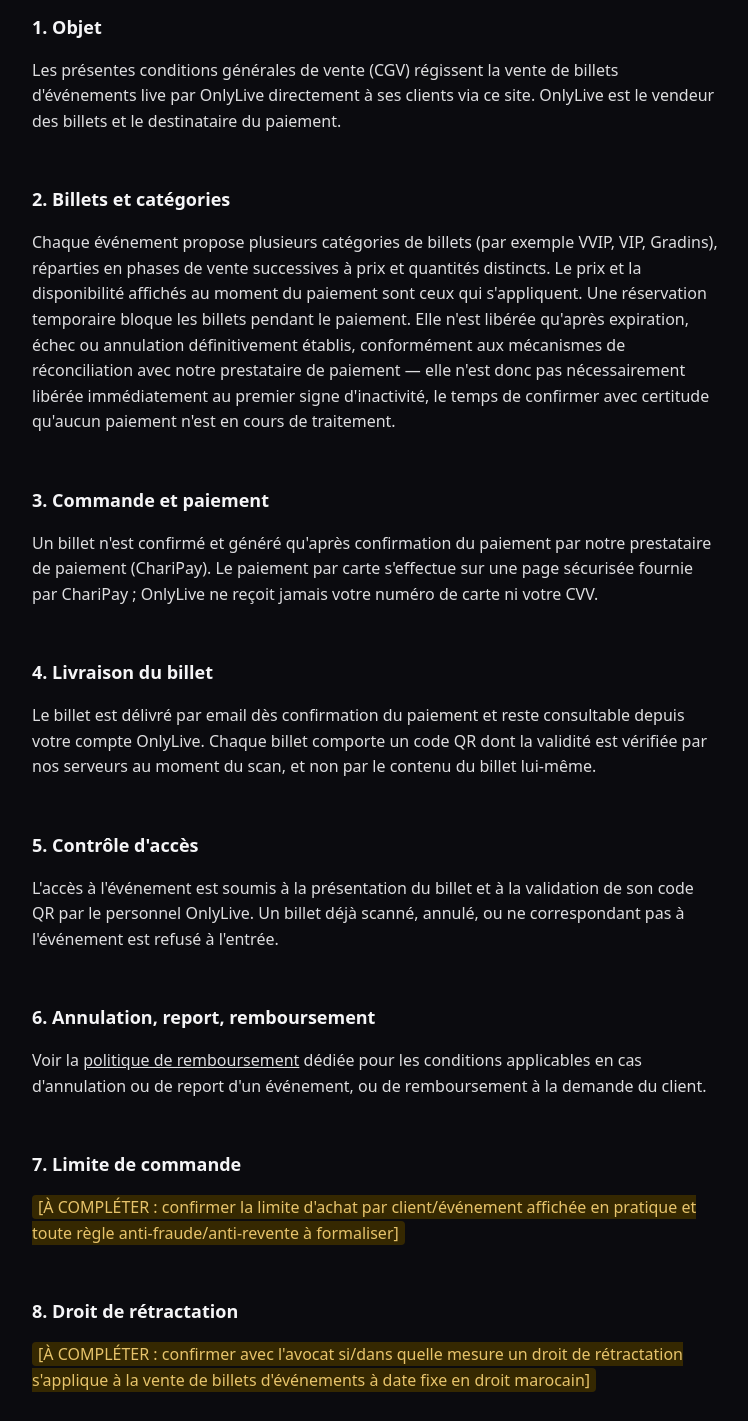
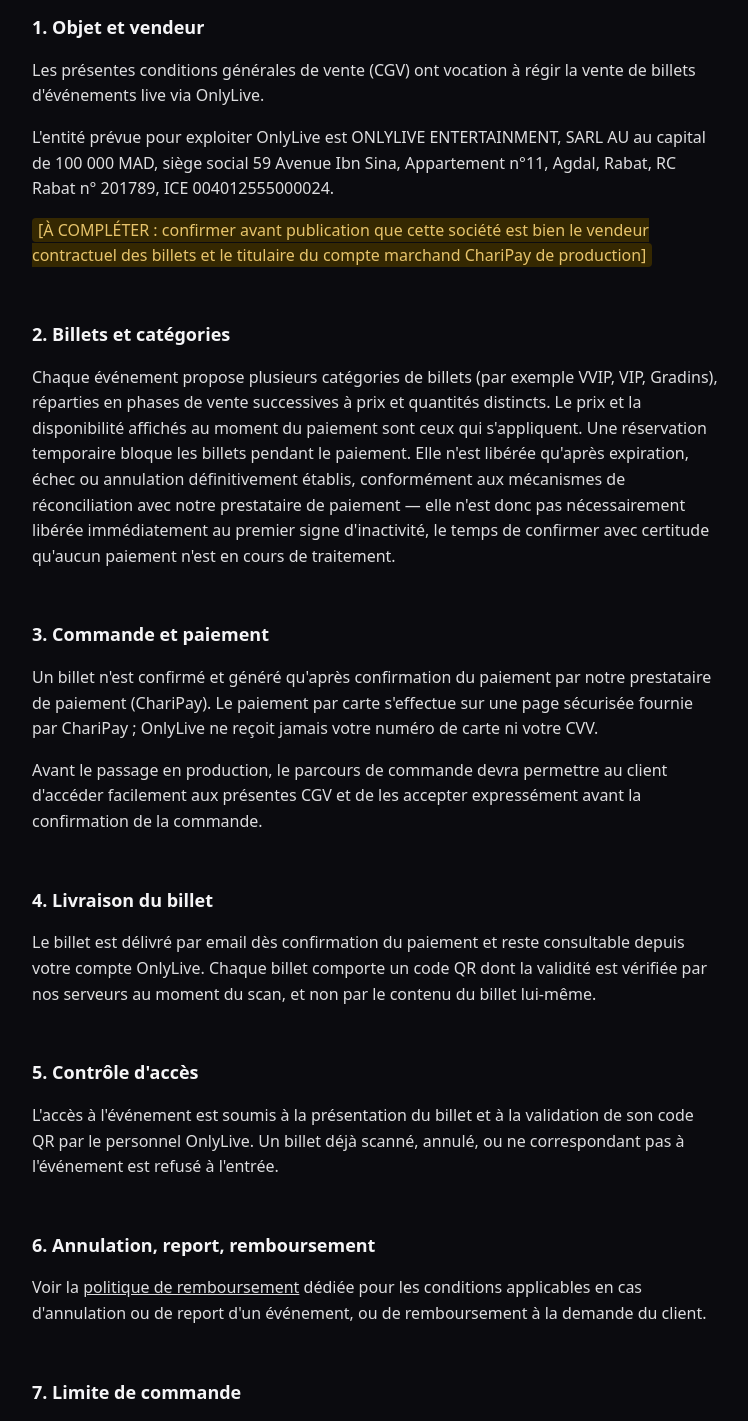
Before and after one commit to EL-Bied-Ali/OnlyLive-Events, a Next.js app: page /legal/conditions-generales in a window 1280 px wide. Shown: the part 380-1801 px from the top of the page, without its empty margins (264-1012 px from the left). Built offline with nearby package versions, Linux system fonts and the light colour scheme.

Commit message:
Prefill CGV with confirmed company and consumer-law points

```diff
--- a/app/(marketing)/legal/conditions-generales/page.tsx
+++ b/app/(marketing)/legal/conditions-generales/page.tsx
@@ -16,11 +16,21 @@
       title="Conditions générales de vente"
       updatedNote="Brouillon — non publié."
     >
-      <Section heading="1. Objet">
+      <Section heading="1. Objet et vendeur">
         <p>
-          Les présentes conditions générales de vente (CGV) régissent la vente de billets
-          d&apos;événements live par OnlyLive directement à ses clients via ce site. OnlyLive est
-          le vendeur des billets et le destinataire du paiement.
+          Les présentes conditions générales de vente (CGV) ont vocation à régir la vente de
+          billets d&apos;événements live via OnlyLive.
+        </p>
+        <p>
+          L&apos;entité prévue pour exploiter OnlyLive est ONLYLIVE ENTERTAINMENT, SARL AU au
+          capital de 100 000 MAD, siège social 59 Avenue Ibn Sina, Appartement n°11, Agdal, Rabat,
+          RC Rabat n° 201789, ICE 004012555000024.
+        </p>
+        <p>
+          <ToFill>
+            confirmer avant publication que cette société est bien le vendeur contractuel des
+            billets et le titulaire du compte marchand ChariPay de production
+          </ToFill>
         </p>
       </Section>
 
@@ -31,8 +41,8 @@
           prix et la disponibilité affichés au moment du paiement sont ceux qui s&apos;appliquent.
           Une réservation temporaire bloque les billets pendant le paiement. Elle n&apos;est
           libérée qu&apos;après expiration, échec ou annulation définitivement établis,
-          conformément aux mécanismes de réconciliation avec notre prestataire de paiement —
-          elle n&apos;est donc pas nécessairement libérée immédiatement au premier signe
+          conformément aux mécanismes de réconciliation avec notre prestataire de paiement — elle
+          n&apos;est donc pas nécessairement libérée immédiatement au premier signe
           d&apos;inactivité, le temps de confirmer avec certitude qu&apos;aucun paiement n&apos;est
           en cours de traitement.
         </p>
@@ -44,6 +54,11 @@
           prestataire de paiement (ChariPay). Le paiement par carte s&apos;effectue sur une page
           sécurisée fournie par ChariPay ; OnlyLive ne reçoit jamais votre numéro de carte ni votre
           CVV.
+        </p>
+        <p>
+          Avant le passage en production, le parcours de commande devra permettre au client
+          d&apos;accéder facilement aux présentes CGV et de les accepter expressément avant la
+          confirmation de la commande.
         </p>
       </Section>
 
@@ -82,9 +97,15 @@
 
       <Section heading="8. Droit de rétractation">
         <p>
+          La loi marocaine n° 31-08 prévoit à son article 42 un régime particulier pour les
+          prestations de loisirs fournies à une date ou selon une périodicité déterminée : les
+          articles 36 et 37 relatifs au droit de rétractation ne leur sont pas applicables.
+        </p>
+        <p>
           <ToFill>
-            confirmer avec l&apos;avocat si/dans quelle mesure un droit de rétractation
-            s&apos;applique à la vente de billets d&apos;événements à date fixe en droit marocain
+            faire valider par l&apos;avocat que chaque catégorie de billet vendue par OnlyLive
+            relève bien de cette qualification avant de transformer ce rappel juridique en clause
+            définitive opposable au client
           </ToFill>
         </p>
       </Section>
@@ -103,7 +124,7 @@
         <p>
           <ToFill>
             droit applicable et modalités de résolution des litiges — à déterminer avec
-            l&apos;avocat d&apos;OnlyLive
+            l&apos;avocat sans écarter les règles impératives de protection du consommateur
           </ToFill>
         </p>
       </Section>
```
